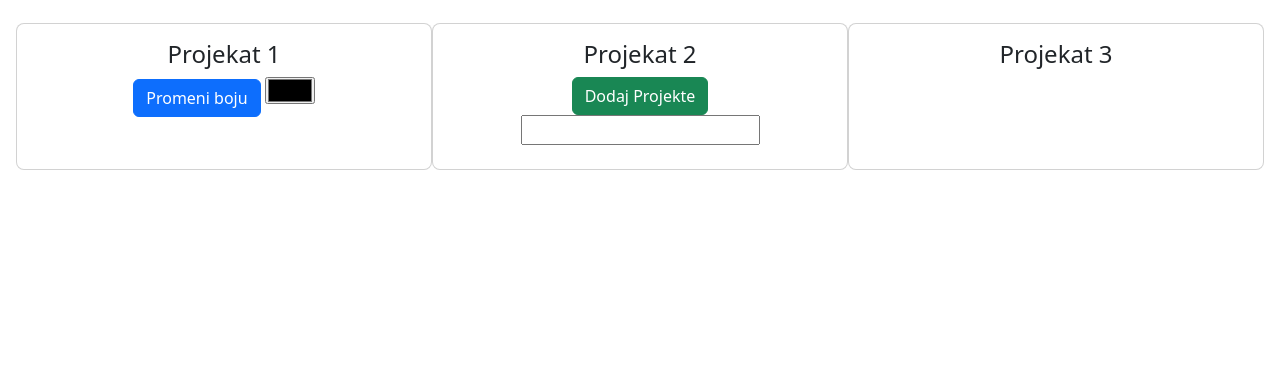
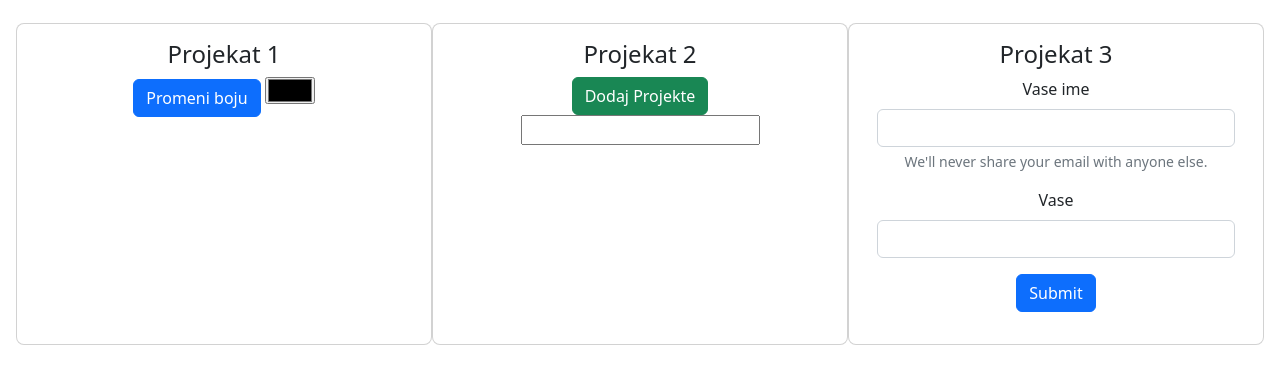
Before and after one commit to Aiden377/materijal, a plain HTML site: page index.html in a window 1280 px wide. Shown: the part 247-630 px from the top of the page. Drawn offline with nearby package versions, Linux system fonts and the light colour scheme.

Commit message:
display of input values

```diff
--- a/index.html
+++ b/index.html
@@ -35,6 +35,19 @@
       function izbrojProjekte(){
 
       }
+
+      function ispisiPodatke(){
+        let inputIme = document.getElementById('input-ime')
+        let ime = inputIme.value
+        let inputPrezime = document.getElementById('input-prezime')
+        let prezime = inputPrezime.value
+        console.log(ime + ' ' + prezime)
+        inputIme.value = ''
+        inputPrezime.value = ''
+        document.getElementById('ime').innerHTML = ime
+        document.getElementById('prezime').innerHTML = prezime
+      }
+
     </script>
   </head>
 <body>
@@ -105,6 +118,28 @@
                 <div class="card-body">
                     <div class="card-title justify-content-start">
                         <h4>Projekat 3</h3>
+                          <form>
+                            <div class="mb-3">
+                              <label for="exampleInputEmail1" class="form-label">Vase ime</label>
+                              <input class="form-control" id="input-ime" aria-describedby="emailHelp">
+                              <div id="emailHelp" class="form-text">We'll never share your email with anyone else.</div>
+                            </div>
+                            <div class="mb-3">
+                              <label for="exampleInputPassword1" class="form-label">Vase</label>
+                              <input  class="form-control" id="input-prezime">
+                            </div>
+
+                            <button
+                              class="btn btn-primary"
+                              type="button"
+                              onclick="ispisiPodatke()"
+                            >
+                              Submit
+                              </button>
+
+                          </form>
+                          <p id="ime"></p>
+                          <p id="prezime"></p>
                     </div>
                 </div>
             </div>
```
